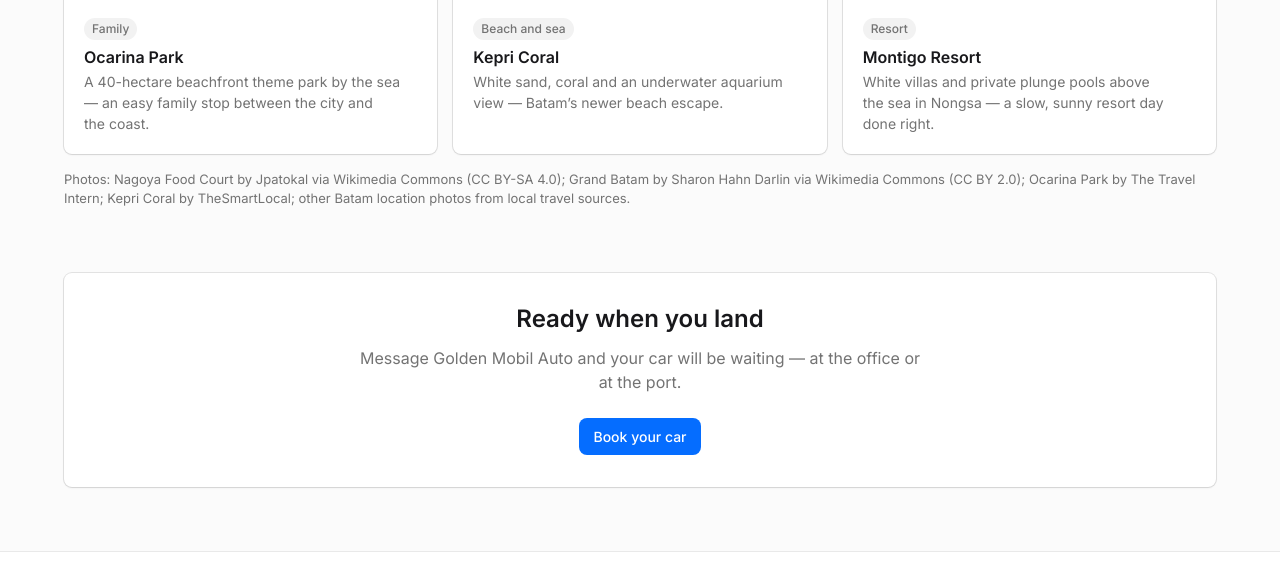
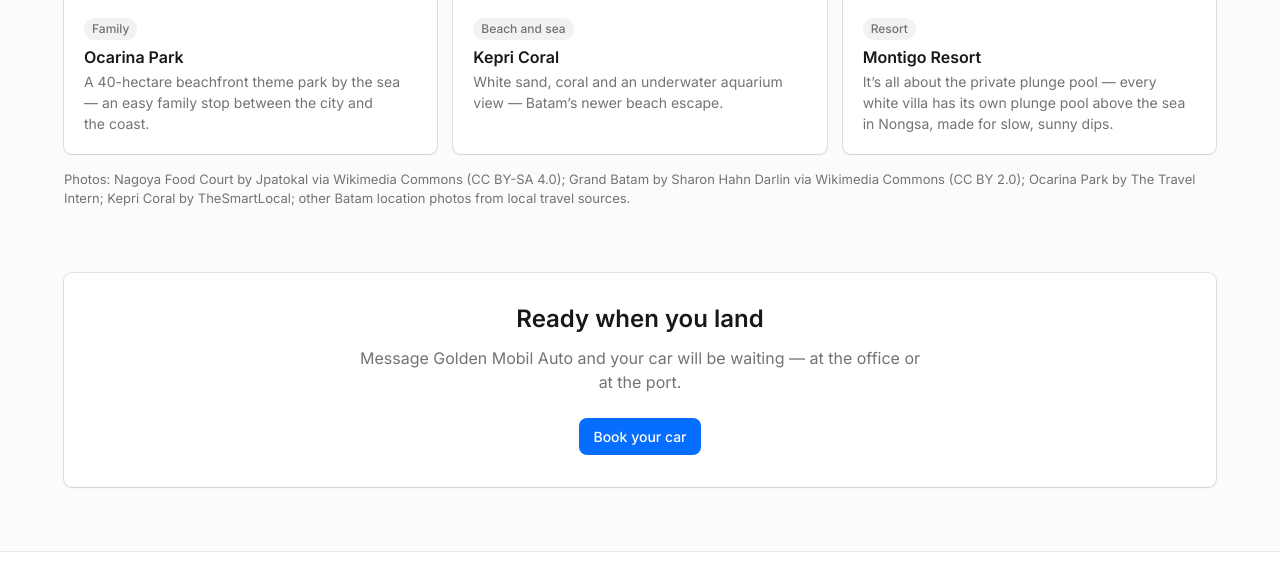
Before and after one commit to vernanng/gma, a plain HTML site: page index.html in a window 1280 px wide. Shown: the part 3480-4042 px from the top of the page. Drawn offline with Linux system fonts and the light colour scheme.

Commit message:
Emphasize private plunge pool in Montigo Resort copy

```diff
--- a/index.html
+++ b/index.html
@@ -370,7 +370,7 @@
           <div class="place-body"><span class="place-tag" data-en="Beach and sea" data-id="Pantai dan laut">Beach and sea</span><h3>Kepri Coral</h3><p data-en="White sand, coral and an underwater aquarium view — Batam’s newer beach escape." data-id="Pasir putih, karang, dan pemandangan akuarium bawah laut — destinasi pantai baru di Batam.">White sand, coral and an underwater aquarium view — Batam’s newer beach escape.</p></div></article>
         <article class="place panel" data-od-id="place-montigo">
           <div class="place-media"><img src="assets/montigo-resort.jpg" alt="Private plunge pool and white villas overlooking the sea at Montigo Resorts Nongsa, Batam" width="1000" height="650" loading="lazy"></div>
-          <div class="place-body"><span class="place-tag" data-en="Resort" data-id="Resor">Resort</span><h3>Montigo Resort</h3><p data-en="White villas and private plunge pools above the sea in Nongsa — a slow, sunny resort day done right." data-id="Vila putih dan kolam renang pribadi menghadap laut di Nongsa — hari santai di resor yang cerah dan menyenangkan.">White villas and private plunge pools above the sea in Nongsa — a slow, sunny resort day done right.</p></div></article>
+          <div class="place-body"><span class="place-tag" data-en="Resort" data-id="Resor">Resort</span><h3>Montigo Resort</h3><p data-en="It’s all about the private plunge pool — every white villa has its own plunge pool above the sea in Nongsa, made for slow, sunny dips." data-id="Bintangnya kolam plunge pribadi — setiap vila putih punya kolam plunge sendiri menghadap laut di Nongsa, pas untuk berendam santai di hari yang cerah.">It’s all about the private plunge pool — every white villa has its own plunge pool above the sea in Nongsa, made for slow, sunny dips.</p></div></article>
       </div>
       <p class="place-credits" data-en="Photos: Nagoya Food Court by Jpatokal via Wikimedia Commons (CC BY-SA 4.0); Grand Batam by Sharon Hahn Darlin via Wikimedia Commons (CC BY 2.0); Ocarina Park by The Travel Intern; Kepri Coral by TheSmartLocal; other Batam location photos from local travel sources." data-id="Foto: Nagoya Food Court oleh Jpatokal via Wikimedia Commons (CC BY-SA 4.0); Grand Batam oleh Sharon Hahn Darlin via Wikimedia Commons (CC BY 2.0); Ocarina Park oleh The Travel Intern; Kepri Coral oleh TheSmartLocal; foto lokasi Batam lainnya dari sumber wisata lokal.">Photos: Nagoya Food Court by Jpatokal via Wikimedia Commons (CC BY-SA 4.0); Grand Batam by Sharon Hahn Darlin via Wikimedia Commons (CC BY 2.0); Ocarina Park by The Travel Intern; Kepri Coral by TheSmartLocal; other Batam location photos from local travel sources.</p>
     </div>
```
